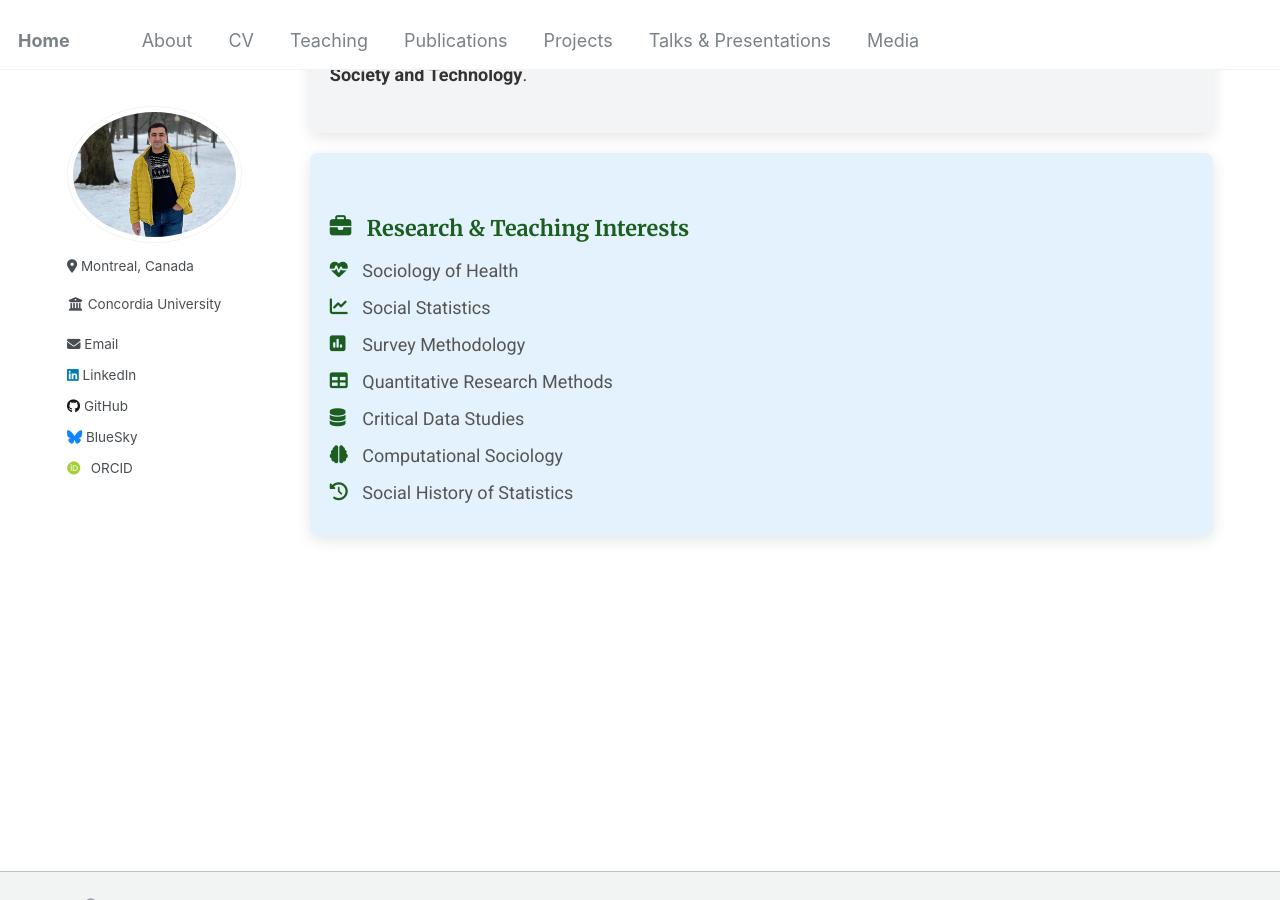
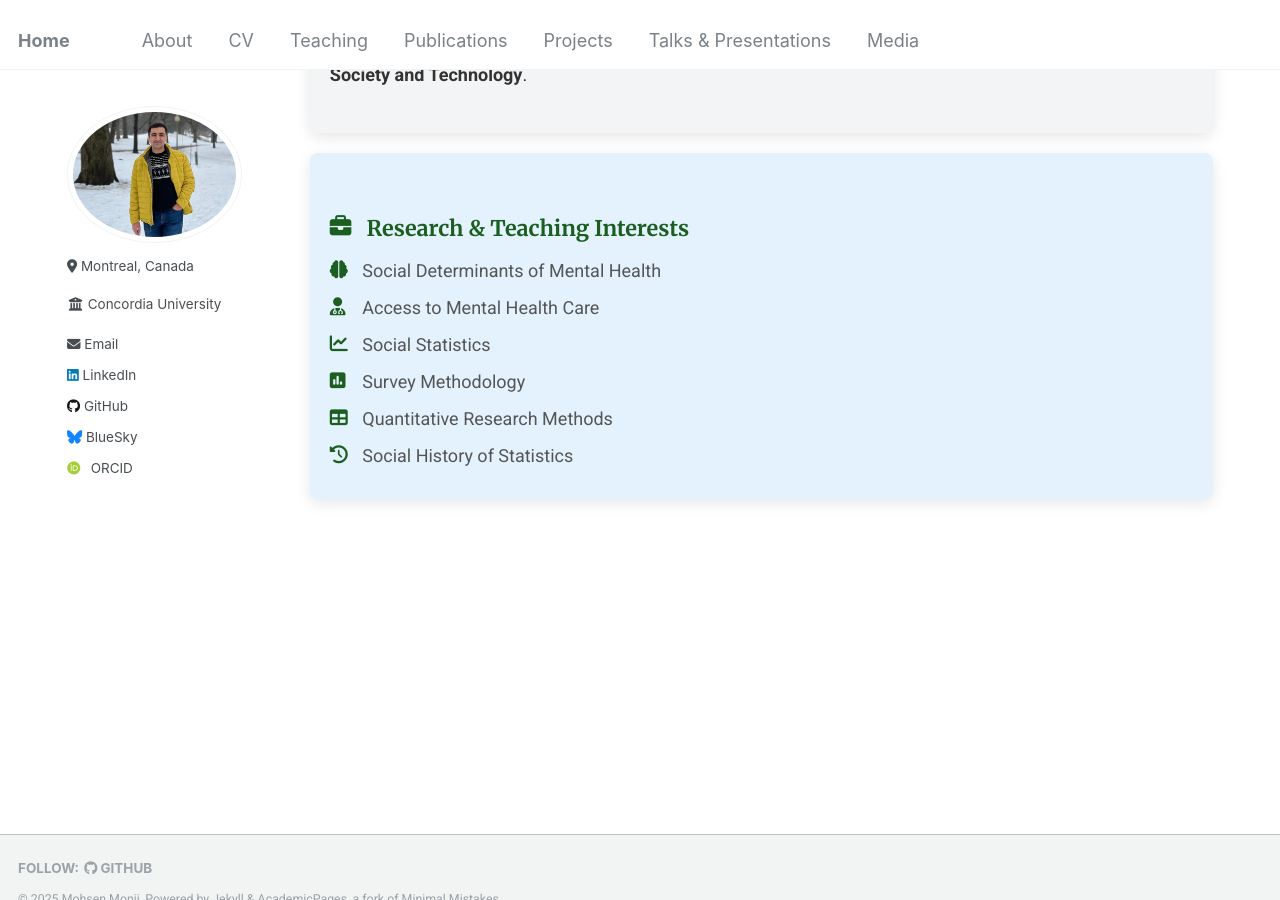
Before and after one commit to Mohsnmonji/mohsnmonji.github.io, a Jekyll site: the page built from about-me.md, in a window 1280 px wide and 900 px high, scrolled down 568 px. Built offline with Jekyll 4.4.1, drawn with Linux system fonts in a browser that asks for light colours; some web fonts are replaced.

Commit message:
Update about-me.md

```diff
--- a/about-me.md
+++ b/about-me.md
@@ -121,11 +121,11 @@ author_profile: true
 <div class="card">
   <h3><i class="fas fa-briefcase icon"></i> Research & Teaching Interests</h3>
   <ul>
-  <li><i class="fas fa-heartbeat icon"></i> Sociology of Health</li>
-   <li><i class="fas fa-chart-line icon"></i> Social Statistics</li>
-  <li><i class="fas fa-poll icon"></i> Survey Methodology</li>
+    <li><i class="fas fa-brain icon"></i> Social Determinants of Mental Health</li>
+    <li><i class="fas fa-user-md icon"></i> Access to Mental Health Care</li>
+    <li><i class="fas fa-chart-line icon"></i> Social Statistics</li>
+    <li><i class="fas fa-poll icon"></i> Survey Methodology</li>
     <li><i class="fas fa-table icon"></i> Quantitative Research Methods</li>
-    <li><i class="fas fa-database icon"></i> Critical Data Studies</li>
-    <li><i class="fas fa-brain icon"></i> Computational Sociology</li>
-<li><i class="fas fa-history icon"></i> Social History of Statistics</li>
+    <li><i class="fas fa-history icon"></i> Social History of Statistics</li>
   </ul>
+</div>
```
